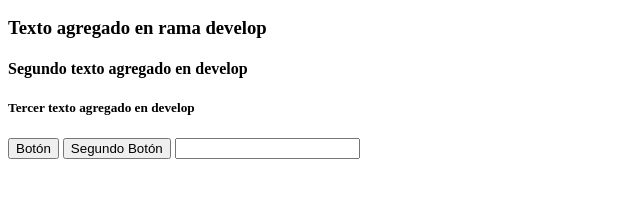
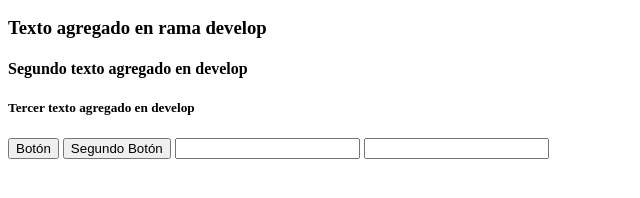
Before and after one commit to fabricioam32/curso-git, a plain HTML site: page index.html in a window 1280 px wide. Shown: the part 110-308 px from the top of the page, without its empty margins (0-640 px from the left). Drawn offline with Linux system fonts and the light colour scheme.

Commit message:
Se agregó lastname

```diff
--- a/index.html
+++ b/index.html
@@ -14,5 +14,6 @@
     <button>Botón</button>
     <button>Segundo Botón</button>
     <input type="text" name="firts_name" id="name">
+    <input type="text" name="last_name" id="last_name">
 </body>
 </html>
```
